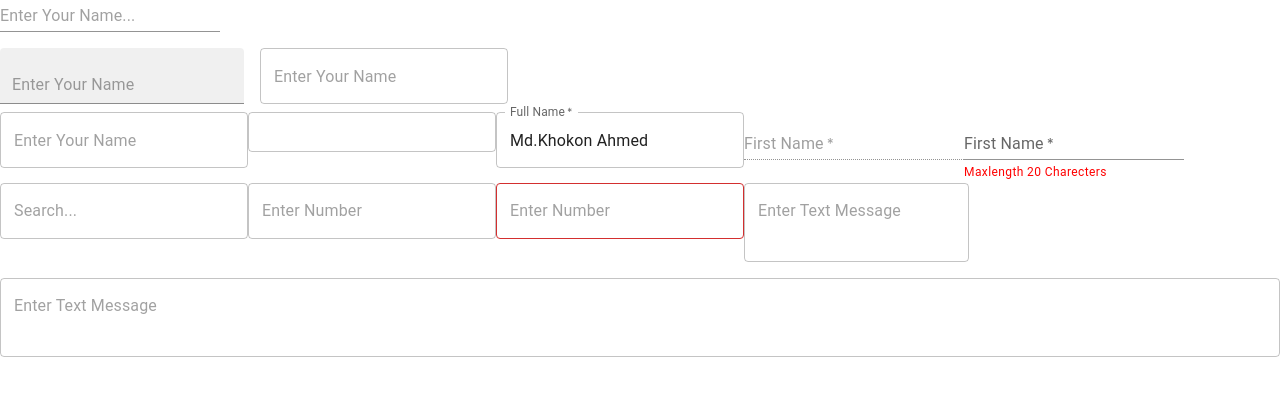
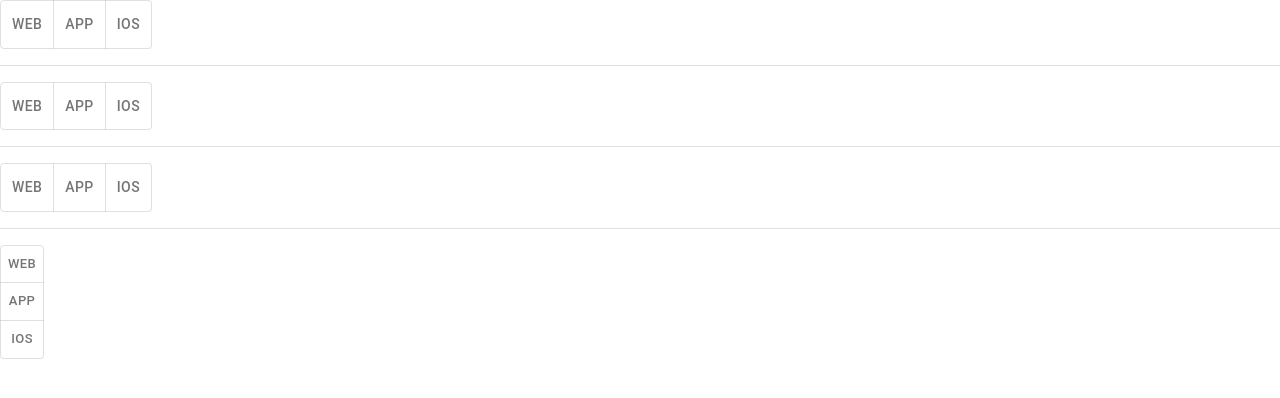
Before and after one commit to Emam-Bokhari/MUI, a React (Vite) app: page / in a window 1280 px wide. Shown: the top 398 px of the page. Built offline with nearby package versions, Linux system fonts and the light colour scheme.

Commit message:
Toogle Button * size * color

```diff
--- a/src/App.jsx
+++ b/src/App.jsx
@@ -1,10 +1,10 @@
 import { Fragment } from "react";
-import TextFeildComponent from "./components/Practice/Day-02/TextFeildComponent";
+import ToggleButtonComponent from "./components/Practice/Day-02/ToggleButtonComponent";
 
 export default function App() {
   return (
     <Fragment>
-      <TextFeildComponent />
+      <ToggleButtonComponent />
     </Fragment>
   );
 }
--- /dev/null
+++ b/src/components/Practice/Day-02/ToggleButtonComponent.jsx
@@ -0,0 +1,71 @@
+import { Divider, ToggleButton, ToggleButtonGroup } from "@mui/material";
+import { Fragment, useState } from "react";
+
+export default function ToggleButtonComponent() {
+  const [select, setSelect] = useState("");
+  const [selectTwo, setSelectTwo] = useState("");
+  const [selectThree, setSelectThree] = useState([]);
+  const [selectFour, setSelectFour] = useState("");
+  //   function handleChange(event, newSelect) {
+  //     setSelect(newSelect);
+  //     console.log(select);
+  //     console.log(newSelect);
+  //   }
+  function handleChange(event) {
+    const newSelect = event.target.value;
+    setSelect(newSelect);
+  }
+  function handleChangeTwo(event) {
+    const newSelect = event.target.value;
+    setSelectTwo(newSelect);
+  }
+  function handleChangeThree(event) {
+    const newSelect = event.target.value;
+    setSelectThree(newSelect);
+  }
+  function handleChangeFour(event) {
+    const newSelect = event.target.value;
+    setSelectFour(newSelect);
+  }
+  return (
+    <Fragment>
+      <ToggleButtonGroup value={select} exclusive onChange={handleChange}>
+        <ToggleButton value="Web">Web</ToggleButton>
+        <ToggleButton value="App">App</ToggleButton>
+        <ToggleButton value="ios">ios</ToggleButton>
+      </ToggleButtonGroup>
+
+      <Divider sx={{ my: 2 }} />
+
+      {/* color */}
+      <ToggleButtonGroup
+        color="error"
+        value={selectTwo}
+        onChange={handleChangeTwo}
+      >
+        <ToggleButton value="Web">Web</ToggleButton>
+        <ToggleButton value="App">App</ToggleButton>
+        <ToggleButton value="ios">ios</ToggleButton>
+      </ToggleButtonGroup>
+      <Divider sx={{ my: 2 }} />
+      {/* multi selection */}
+      <ToggleButtonGroup value={selectThree} onChange={handleChangeThree}>
+        <ToggleButton value="Web">Web</ToggleButton>
+        <ToggleButton value="App">App</ToggleButton>
+        <ToggleButton value="ios">ios</ToggleButton>
+      </ToggleButtonGroup>
+      <Divider sx={{ my: 2 }} />
+      {/* vertical,size */}
+      <ToggleButtonGroup
+        size="small"
+        orientation="vertical"
+        value={selectFour}
+        onChange={handleChangeFour}
+      >
+        <ToggleButton value="Web">Web</ToggleButton>
+        <ToggleButton value="App">App</ToggleButton>
+        <ToggleButton value="ios">ios</ToggleButton>
+      </ToggleButtonGroup>
+    </Fragment>
+  );
+}
```
